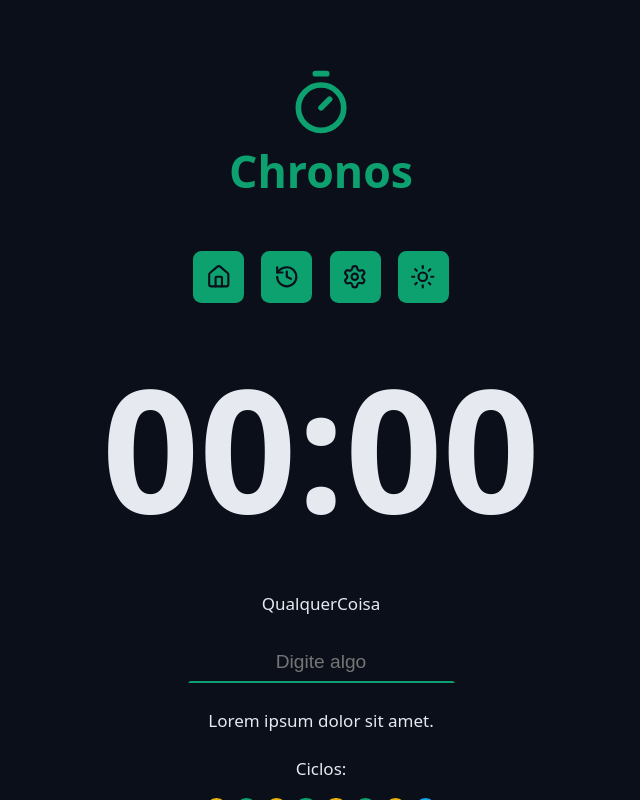
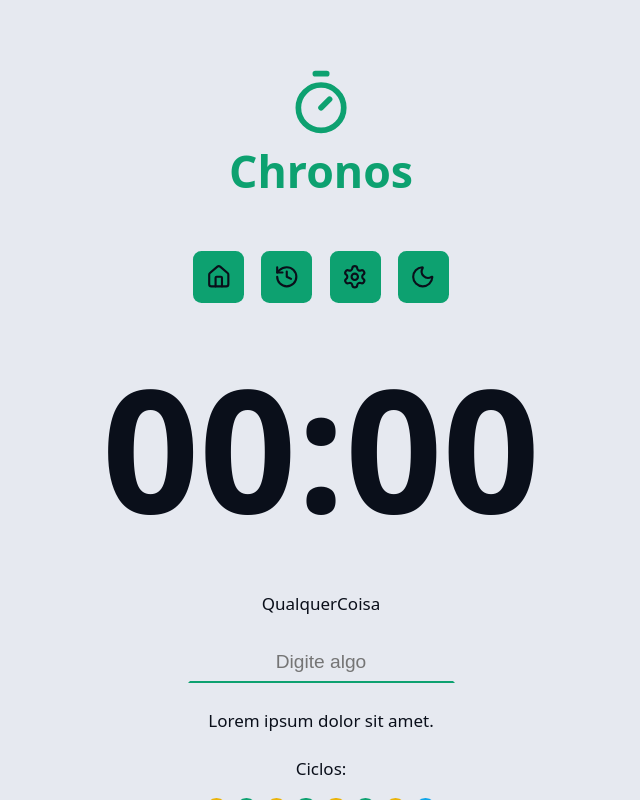
Before and after one commit to DevLameiras/chronos-pomodoro, a React (Vite) app: page / in a window 1280 px wide. Both pictures are taken after a click on the link 742 px from the left and 276 px from the top of the page. Shown: the top 800 px of the page, without its empty margins (319-959 px from the left). Built offline with nearby package versions, Linux system fonts and the light colour scheme.

Commit message:
Criando a função de mudar o tema do site.

```diff
--- a/index.html
+++ b/index.html
@@ -1,5 +1,5 @@
 <!doctype html>
-<html lang="en">
+<html lang="pt-BR" data-theme="dark">
   <head>
     <meta charset="UTF-8" />
     <link rel="icon" type="image/svg+xml" href="/vite.svg" />
--- a/src/components/Menu/index.tsx
+++ b/src/components/Menu/index.tsx
@@ -1,23 +1,79 @@
-import { HistoryIcon, HouseIcon, SettingsIcon, SunIcon } from 'lucide-react';
+import {
+  HistoryIcon,
+  HouseIcon,
+  MoonIcon,
+  SettingsIcon,
+  SunIcon,
+} from 'lucide-react';
 import styles from './styles.module.css';
+import { useState, useEffect } from 'react';
+
+type AvailableThemes = 'dark' | 'light';
 
 export function Menu() {
+  const [theme, setTheme] = useState<AvailableThemes>(() => {
+    const storageTheme =
+      (localStorage.getItem('theme') as AvailableThemes) || 'dark';
+    return storageTheme;
+  });
+
+  const nextThemeIcon = {
+    dark: <SunIcon />,
+    light: <MoonIcon />,
+  };
+
+  function handleThemeCharge(
+    event: React.MouseEvent<HTMLAnchorElement, MouseEvent>,
+  ) {
+    event.preventDefault(); //Não segue o link
+    setTheme(prevTheme => {
+      const nextTheme = prevTheme === 'dark' ? 'light' : 'dark';
+      return nextTheme;
+    });
+  }
+
+  useEffect(() => {
+    document.documentElement.setAttribute('data-theme', theme);
+    localStorage.setItem('theme', theme);
+  }, [theme]); // Executa apenas quando o valor de theme mudar.
+
   return (
     <nav className={styles.menu}>
-      <a className={styles.menuLink} href='#'>
+      <a
+        className={styles.menuLink}
+        href='#'
+        aria-label='Ir para a Home'
+        title='Ir para a home'
+      >
         <HouseIcon />
       </a>
 
-      <a className={styles.menuLink} href='#'>
+      <a
+        className={styles.menuLink}
+        href='#'
+        aria-label='Ver Histórico'
+        title='Ver Histórico'
+      >
         <HistoryIcon />
       </a>
 
-      <a className={styles.menuLink} href='#'>
+      <a
+        className={styles.menuLink}
+        href='#'
+        aria-label='Ir para as Configurações'
+        title='Ir para as Configurações'
+      >
         <SettingsIcon />
       </a>
 
-      <a className={styles.menuLink} href='#'>
-        <SunIcon />
+      <a
+        className={styles.menuLink}
+        href='#'
+        aria-label='Mudar tema '
+        title='Mudar tema'
+        onClick={handleThemeCharge}
+      >
+        {nextThemeIcon[theme]}
       </a>
     </nav>
   );
--- a/src/styles/theme.css
+++ b/src/styles/theme.css
@@ -36,3 +36,21 @@
   --disabled: #555f7d;
   --text-disabled: #aab3cc;
 }
+
+:root[data-theme='light'] {
+  --gray-100: #0a0f1a;
+  --gray-200: #181f2e;
+  --gray-300: #272f43;
+  --gray-400: #363d56;
+  --gray-500: #454f6a;
+  --gray-600: #555f7d;
+  --gray-700: #aab3cc;
+  --gray-800: #cdd3e1;
+  --gray-900: #e6e9f0;
+
+  --text-default: #0a0f1a;
+  --text-muted: #272f43;
+
+  --link-color: #0b8a60;
+  --link-hover: #065f46;
+}
```
